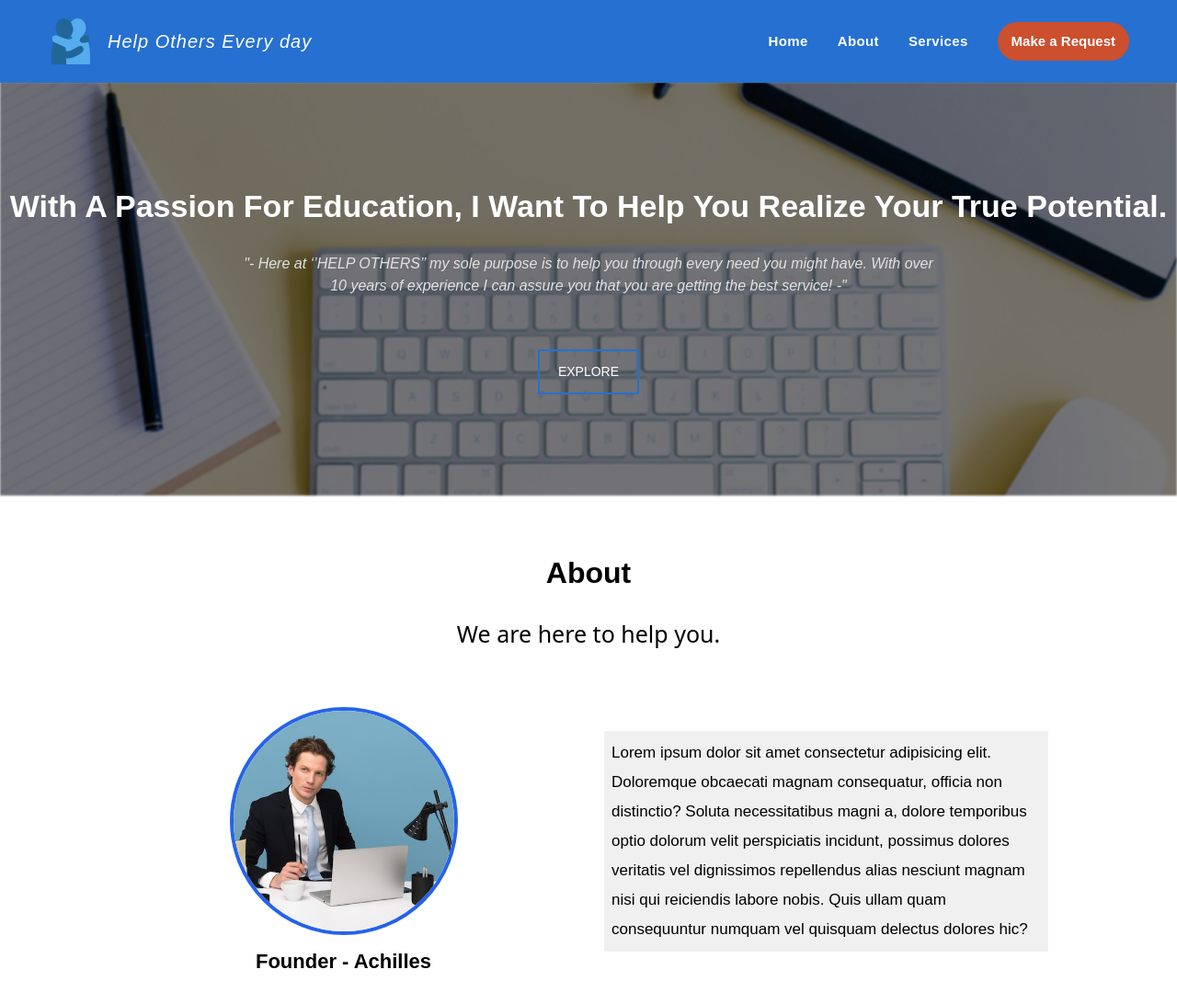
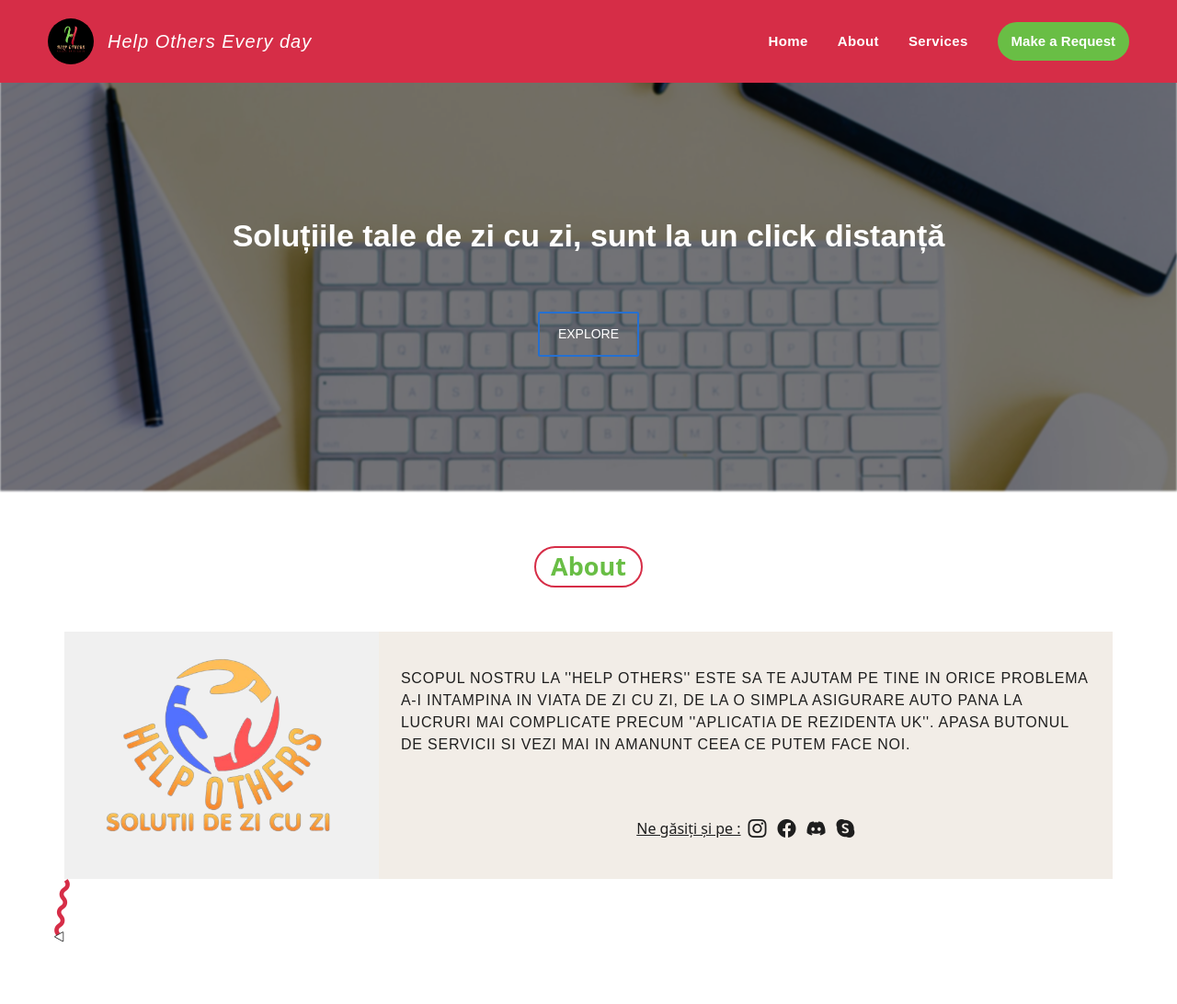
Before and after one commit to dennisdingo28/helpOthersEveryDay, a website: page index.html in a window 1280 px wide. Shown: the whole page at 92% size. After the commit the page ends 1046 px from the top, so only its background shows below. Drawn offline with nearby package versions, Linux system fonts and the light colour scheme.

Commit message:
mend
about

```diff
--- a/index.html
+++ b/index.html
@@ -6,84 +6,98 @@
     <meta name="viewport" content="width=device-width, initial-scale=1.0">
     <link rel="stylesheet" href="https://cdn.jsdelivr.net/npm/bootstrap-icons@1.10.2/font/bootstrap-icons.css">
     <link rel="stylesheet" href="style/dist/main.css">
-    <link rel="Shortcut Icon" href="img/people-hugging-svgrepo-com.svg">
+    <link rel="Shortcut Icon" href="img/Capture_5.JPG">
     <title>HelpOthersEveryDay</title>
 </head>
 <body>
     <!--Navbar-->
-    <div class="navbar fixed top-0 left-0 right-0 z-10 bg-softGray duration-[.50s] md:bg-lightBlue" id="home">
+    <div class="navbar fixed top-0 left-0 right-0 z-10 bg-[#d62d47] duration-[.50s]" id="home">
         <div class="container mx-auto py-5 px-3">
 
             <div class="flex items-center justify-between">
                 <div class="cursor-pointer ">
                     <a href="index.html" class="flex items-center gap-[15px]">
                     <div>
-                        <img src="img/people-hugging-svgrepo-com.svg" class="w-[45px] h-[45px] xs:w-[50px] xs:h-[50px]" alt="">
+                        <img src="img/Capture_4.JPG" class="w-[45px] h-[45px] rounded-full xs:w-[50px] xs:h-[50px]" alt="">
                     </div>
                     <div>
-                        <h1 class="font-Raleway italic tracking-wider text-[#55acee] hidden xs:block xs:text-[20px] md:text-white">Help Others Every day</h1>
+                        <h1 class="font-Raleway italic tracking-wider text-white hidden xs:block xs:text-[20px] md:text-white">Help Others Every day</h1>
                     </div>
                     </a>
                 </div>
                 <div class="cursor-pointer md:hidden">
-                    <div class="line1 w-[20px] h-[2.5px] bg-[#226699]"></div>
-                    <div class="line2 w-[20px] h-[2.5px]  bg-[#226699] mt-[5px]"></div>
-                    <div class="line3 w-[20px] h-[2.5px] bg-[#226699] mt-[5px]"></div>
+                    <div class="line1 w-[20px] h-[2.5px] bg-softBlack"></div>
+                    <div class="line2 w-[20px] h-[2.5px] bg-softBlack mt-[5px]"></div>
+                    <div class="line3 w-[20px] h-[2.5px] bg-softBlack mt-[5px]"></div>
                 </div>
                 <div class="menuLinks hidden md:flex md:items-center md:space-x-8">
 
-                    <a href="#home" class="font-DMsans font-semibold relative text-white tracking-wide text-[15px] after:duration-[.2s] after:content-[''] after:w-[0px] after:bg-[#cc4f2e] after:h-[2px] after:ease-linear after:absolute after:left-0 after:-bottom-[2px] hover:after:w-[100%]">Home</a>
+                    <a href="#home" class="font-DMsans font-semibold relative text-white tracking-wide text-[15px] after:duration-[.2s] after:content-[''] after:w-[0px] after:bg-[#7fd85a] after:h-[2px] after:ease-linear after:absolute after:left-0 after:-bottom-[2px] hover:after:w-[100%]">Home</a>
 
-                    <a href="#about" class="font-DMsans font-semibold relative text-white tracking-wide text-[15px] after:duration-[.2s] after:content-[''] after:w-[0px] after:bg-[#cc4f2e] after:h-[2px] after:ease-linear after:absolute after:left-0 after:-bottom-[2px] hover:after:w-[100%]">About</a>
+                    <a href="#about" class="font-DMsans font-semibold relative text-white tracking-wide text-[15px] after:duration-[.2s] after:content-[''] after:w-[0px] after:bg-[#7fd85a] after:h-[2px] after:ease-linear after:absolute after:left-0 after:-bottom-[2px] hover:after:w-[100%]">About</a>
 
-                    <a href="#services" class="font-DMsans font-semibold relative text-white tracking-wide text-[15px] after:duration-[.2s] after:content-[''] after:w-[0px] after:bg-[#cc4f2e] after:h-[2px] after:ease-linear after:absolute after:left-0 after:-bottom-[2px] hover:after:w-[100%]">Services</a>
+                    <a href="#services" class="font-DMsans font-semibold relative text-white tracking-wide text-[15px] after:duration-[.2s] after:content-[''] after:w-[0px] after:bg-[#7fd85a] after:h-[2px] after:ease-linear after:absolute after:left-0 after:-bottom-[2px] hover:after:w-[100%]">Services</a>
 
-                    <a href="#request" class="font-DMsans font-semibold text-white tracking-wide text-[15px]"><button class="bg-[#cc4f2e] border-none text-white py-[10px] px-[15px] duration-[.10s] rounded-full hover:bg-[#e05a35]">Make a Request</button></a>
+                    <a href="#request" class="font-DMsans font-semibold text-white tracking-wide text-[15px]"><button class="bg-[#69be45] border-none text-white py-[10px] px-[15px] duration-[.10s] rounded-full hover:bg-[#7fd85a]">Make a Request</button></a>
                 </div>
             </div>
 
         </div>
     </div>
     <!--Hero-->
-    <div class="landingContent mt-[89px]">
+    <div class="landingContent mt-[84px]">
         <div class="brandTitle relative">
             <img src="img/docs.jpg" class="w-[100%] h-[320px] blur-[1px] brightness-[50%] object-cover xs:max-h-[281px] md:max-h-fit md:h-[450px]"  alt="">
             <div class="w-[100%] h-[100%] justify-center absolute flex flex-col gap-[15px] top-[50%] -translate-y-[50%] items-center text-white sm:gap-[20px] md:gap-[25px]">
-                <h1 class="font-bold font-Raleway text-[18px] text-center sm:text-[20px] md:text-[25px] lg:text-[30px] xl:text-[34px]">
-                    With A Passion For Education, I Want To Help You Realize Your True Potential.
+                <h1 class="font-bold font-Raleway text-[22px] text-center sm:text-[23px] md:text-[25px] lg:text-[30px] xl:text-[34px]">
+                    Soluțiile tale de zi cu zi, sunt la un click distanță
                 </h1>
-                <p class="font-Raleway text-center text-[14px] italic font-[530] text-[#e1e1e1] sm:text-[14px] md:text-[16px] max-w-[750px]">
-                    "- Here at ‘’HELP OTHERS’’ my sole purpose is to help you through every need you might have.
-                    With over 10 years of experience I can assure you that you are getting the best service! -"
-                </p>
                 <a href="#services" class="md:mt-8"><button class="bg-transparent p-2 rounded-sm text-white border md:px-5 md:py-3 md:border-2 border-lightBlue text-[14px] font-Raleway hover:bg-lightBlue hover:-translate-y-1 duration-[.30s]">EXPLORE</button></a>
             </div>
         </div>
     </div>
 
     <!--About-->
-    <div class="aboutUs my-[60px]">
+    <div class="about my-[60px]">
+        <div class="container mx-auto flex flex-col items-center">
+            <h1 class="font-semibold text-left text-[#69be45] self-start md:self-center text-[27px] md:text-center border-[2.2px] border-[#d62d47] rounded-full px-4 mb-12">About</h1>
+            <div class="flex flex-col gap-[15px] md:flex-row md:gap-0">
+                <div class="self-center bg-softGray border-md relative md:self-stretch">
+                    <img src="/img/Capture_5-removebg-preview.png" class="max-w-[300px] object-cover max-h-[270px] h-[100%] w-[100%] sm:max-w-[320px] md:max-w-[400px] rounded-md" alt="">
+                    <div class="absolute -top-[55px] -right-[95px] rotate-45 md:hidden">
+                        <img src="/img/icons8-squiggly-line-96-red.png">
+                    </div>
+                    <div class="absolute hidden md:block md:-bottom-[90px] md:-left-[75px] rotate-180">
+                        <img src="/img/icons8-squiggly-line-96-red.png">
+                    </div>
+                </div>
+                <div class="bg-[#f2ede7] px-4 py-2 rounded-md md:rounded-none flex flex-col justify-between md:justify-around">
+                    <p class="font-DMsans text-left text-[14px] m-2 uppercase tracking-wider text-softBlack md:text-[16px] max-w-[750px]">
+                        Scopul nostru la ''Help Others'' este sa te ajutam pe tine in orice problema a-i intampina in viata de zi cu zi, de la o simpla asigurare auto pana la lucruri mai complicate precum ''Aplicatia de Rezidenta UK''. apasa butonul de servicii si vezi mai in amanunt ceea ce putem face noi.
+                    </p>
+                    <div class="flex items-center m-2 flex-col space-y-2 sm:flex-row sm:justify-center sm:space-x-2 sm:space-y-0">
+                        <p class="underline text-softBlack">Ne găsiți și pe :</p>
 
-        <div class="container mx-auto">
-            <div>
-                <h3 class="font-Raleway text-[32px] font-bold text-center">About</h3>
-            </div>
-            <div>
-                <h2 class="text-[25px] text-bold text-center my-6">We are here to help you.</h2>
-            </div>
-            <div class="mt-12 flex flex-col pt-3 md:flex-row md:max-w-[1000px] md:mx-auto md:gap-[50px] md:items-center">
-                <div class="flex rounded-t bg-blue-500 flex-col items-center justify-center md:rounded-none md:flex-[1] md:bg-white">
-                    <div class="w-fit rounded-full border-4 border-blue-600">
-                        <img src="img/aboutme.jpg" class="w-[200px] h-[200px] rounded-full object-cover md:w-[240px] md:h-[240px]" alt="">
+                        <div class="flex items-center gap-3">
+                            <a href="#">
+                                <i class="bi bi-instagram text-softBlack duration-[.1s] hover:text-[#d62d47] text-[20px]"></i>
+                            </a>
+                            <a href="#">
+                                <i class="bi bi-facebook text-softBlack duration-[.1s] hover:text-[#d62d47] text-[20px]"></i>
+                            </a>
+                            <a href="#">
+                                <i class="bi bi-discord text-softBlack duration-[.1s] hover:text-[#d62d47] text-[20px]"></i>
+                            </a>
+                            <a href="#">
+                                <i class="bi bi-skype text-softBlack duration-[.1s] hover:text-[#d62d47] text-[20px]"></i>
+                            </a>
+                        </div>
+
                     </div>
-                    <h2 class="font-Raleway text-[22px] font-bold mt-3">Founder - Achilles</h2>
-                </div>
-                <div class="bg-softGray p-2 md:flex-[1] md:rounded-sm">
-                    <p class="text-left font-Raleway font-medium leading-8 text-[15px] md:text-[17px]">Lorem ipsum dolor sit amet consectetur adipisicing elit. Doloremque obcaecati magnam consequatur, officia non distinctio? Soluta necessitatibus magni a, dolore temporibus optio dolorum velit perspiciatis incidunt, possimus dolores veritatis vel dignissimos repellendus alias nesciunt magnam nisi qui reiciendis labore nobis. Quis ullam quam consequuntur numquam vel quisquam delectus dolores hic?</p>
                 </div>
             </div>
+
         </div>
-
     </div>
 
 
--- a/style/input.css
+++ b/style/input.css
@@ -3,7 +3,9 @@
 @tailwind utilities;
 @import url('https://fonts.googleapis.com/css2?family=Raleway:ital,wght@0,100;0,200;0,300;0,400;0,500;0,600;0,700;0,800;1,100;1,200;1,300;1,400;1,500;1,600;1,700&display=swap');
 @import url('https://fonts.googleapis.com/css2?family=DM+Sans:ital,wght@0,400;0,500;0,700;1,400;1,500&display=swap');
-
+@import url('https://fonts.googleapis.com/css2?family=Josefin+Sans:ital,wght@0,200;0,400;1,100;1,200&display=swap');
+@import url('https://fonts.googleapis.com/css2?family=Source+Code+Pro:ital,wght@0,300;0,400;0,500;1,300;1,400&display=swap');
+@import url('https://fonts.googleapis.com/css2?family=Rajdhani:wght@300;400;500;600;700&display=swap');
 .lowOpacity{
     background-color: rgba(#2e92ff,.7);
 }
--- a/tailwind.config.js
+++ b/tailwind.config.js
@@ -6,11 +6,15 @@ module.exports = {
       colors:{
         "lightBlue":"#2570d1",
         "softGray":"#f0f0f0",
-        "softBlack":"#1e1e1e"
+        "softBlack":"#1e1e1e",
+        "bodyColor":"#bfbdbd"
       },
       fontFamily:{
         'Raleway':['Raleway', 'sans-serif'],
         'DMsans':['DM Sans', 'sans-serif'],
+        'JosefinSans':['Josefin Sans', 'sans-serif'],
+        'SourceCodePro':['Source Code Pro', 'monospace','sans-serif'],
+        'Rajdhani':['Rajdhani', 'sans-serif'],
       }
     },
     screens: {
```
Also changed, not shown: img/Capture_4.JPG (added), img/Capture_5-removebg-preview.png (added), img/Capture_5.JPG (added), img/Capture_8.JPG (added), img/icons8-squiggly-line-96-red.png (added), img/icons8-squiggly-line-96.png (added), style/dist/main.css.
